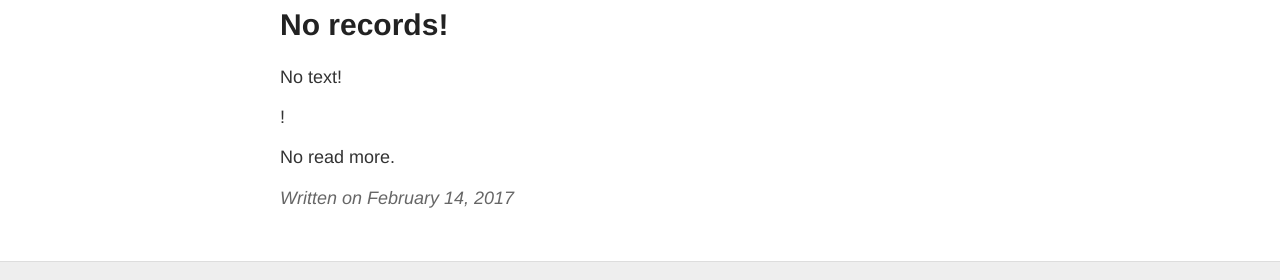
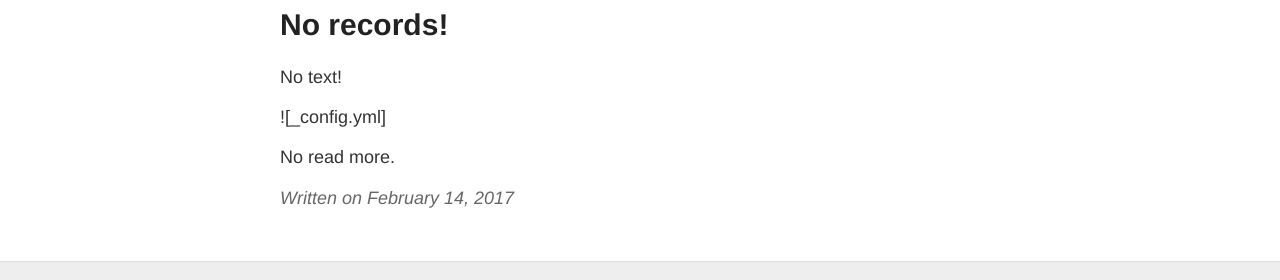
Before and after one commit to tokar-t-m/tokar-t-m, a Jekyll site: the page built from _posts/2017-2-14-No-Records.md, in a window 1280 px wide. Shown: the part 162-442 px from the top of the page. Built offline with Jekyll 4.4.1, drawn with Linux system fonts in a browser that asks for light colours.

Commit message:
post No-Records

```diff
--- a/_posts/2017-2-14-No-Records.md
+++ b/_posts/2017-2-14-No-Records.md
@@ -5,6 +5,6 @@ title: No records!
 
 No text!
 
-!
+![_config.yml]
 
 No read more.
```
